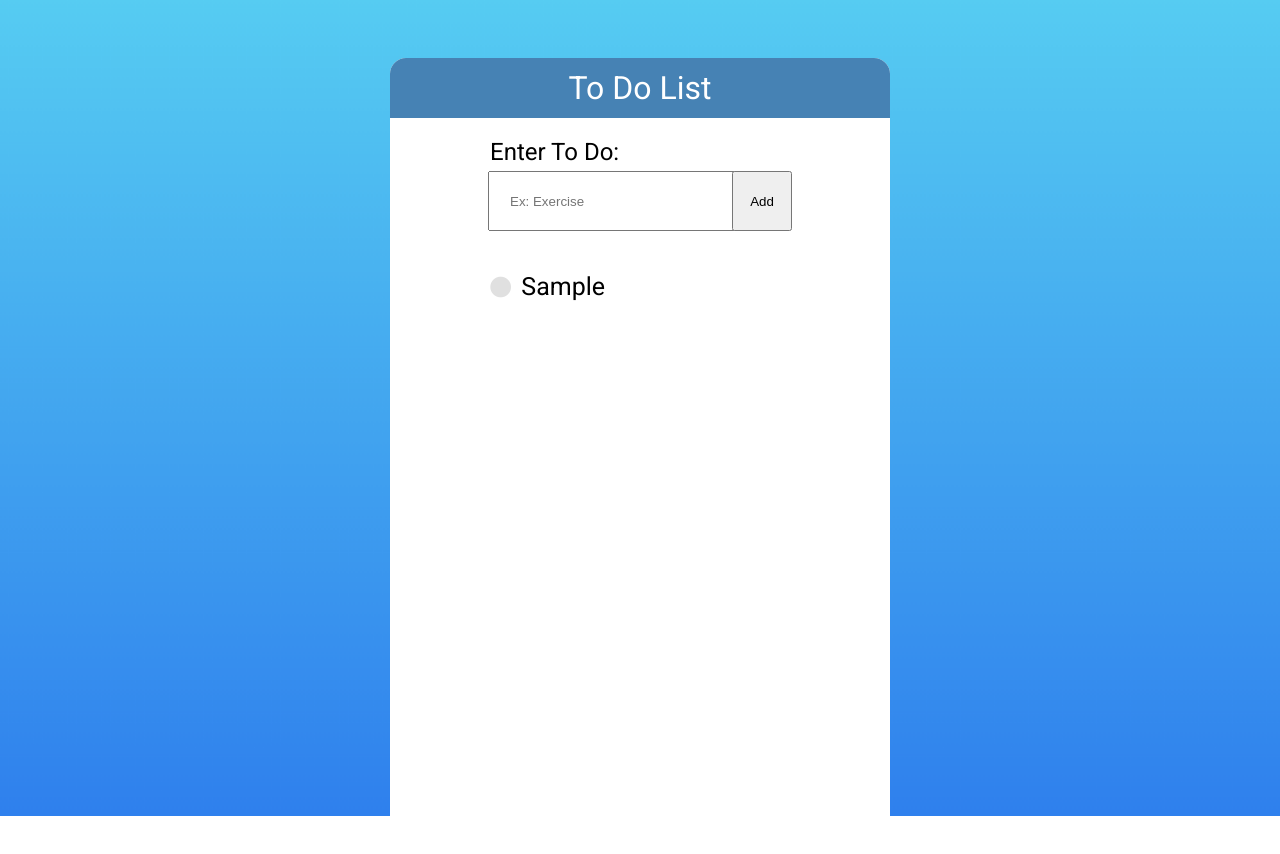
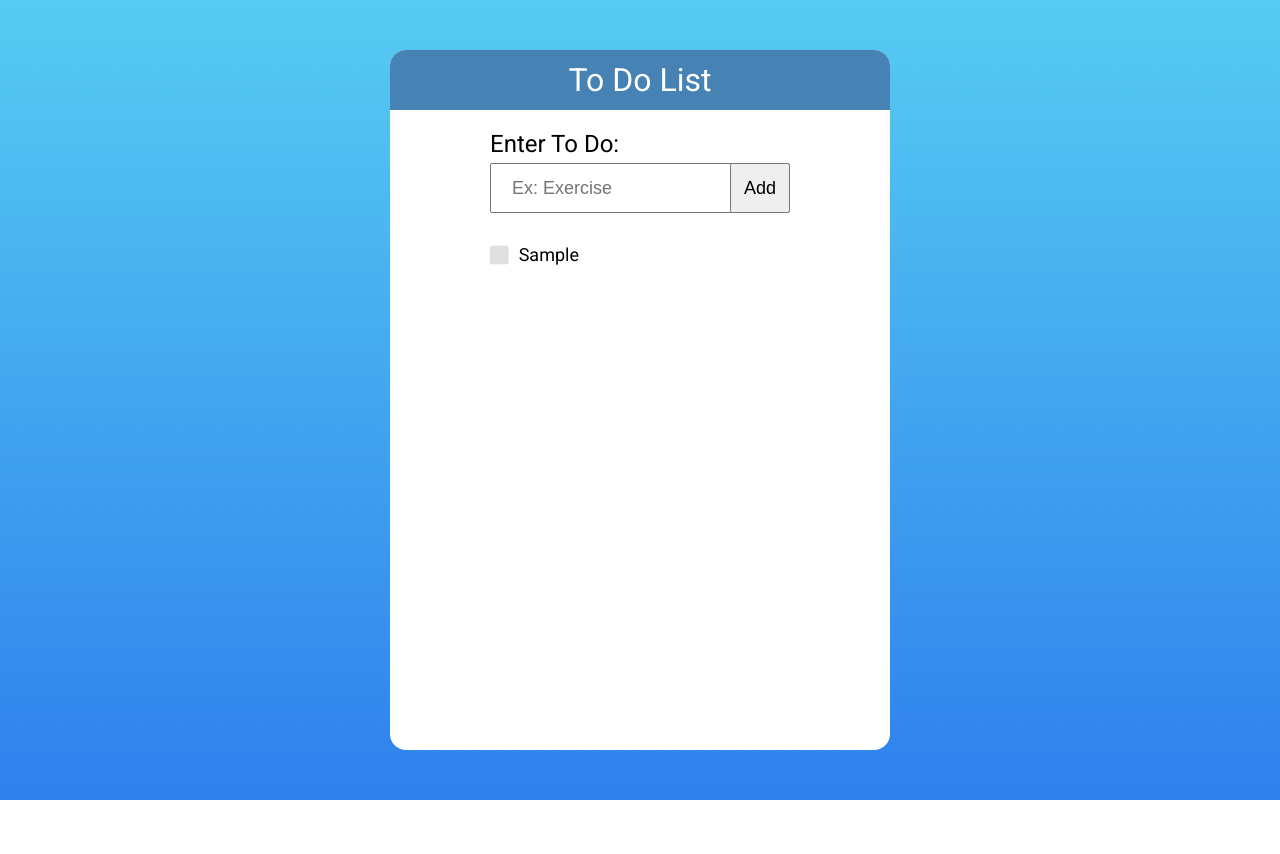
Before and after one commit to chrisdetmering/BryanHerreraRefactoredToDoApp, a plain HTML site: page index.html in a window 1280 px wide. Both pictures are taken after typing "Sample" into the empty fields and a click on the button "Add". After the commit the page ends 800 px from the top, so only its background shows below. Drawn offline with Linux system fonts and the light colour scheme.

Commit message:
fix card height growing w/ content

```diff
--- a/script.js
+++ b/script.js
@@ -1,7 +1,8 @@
 let todoList = [];
 let ul = document.getElementById('list');
-let uncheckBtn = 'fas fa-circle fa-lg uncheck';
-let checkBtn = 'fas fa-check-circle fa-lg check';
+let uncheckBtn = 'fas fa-square fa-lg uncheck';
+let checkBtn = 'fas fa-check-square fa-lg check';
+let deleteBtn = 'fas fa-times-circle delete-btn fa-lg';
 
 function validateInput() {
 	let newTodo = document.getElementById('newTodo').value;
@@ -20,7 +21,7 @@ function createListElement(todo) {
 	let span = document.createElement('span');
 	span.appendChild(document.createTextNode(todo));
 	let deleteButton = document.createElement('i');
-	deleteButton.className = 'fas fa-times-circle delete-btn fa-lg';
+	deleteButton.className = deleteBtn;
 	deleteButton.style.visibility = 'hidden';
 	deleteButton.addEventListener('click', todoDelete);
 	let checkDone = document.createElement('i');
@@ -43,16 +44,12 @@ function todoCheck() {
 		console.log(this);
 		this.nextElementSibling.className = 'strike';
 		this.setAttribute('data-done', 'true');
-		//this.classList.remove('far');
-		//this.classList.remove('fa-circle');
 		this.className = checkBtn;
 		this.nextElementSibling.nextElementSibling.style.visibility = 'visible';
 	} else {
 		console.log('not done');
 		this.nextElementSibling.classList.remove('strike');
 		this.setAttribute('data-done', 'false');
-		//this.classList.remove('fas');
-		//this.classList.remove('fa-check-circle');
 		this.className = uncheckBtn;
 		this.nextElementSibling.nextElementSibling.style.visibility = 'hidden';
 	}
--- a/style.css
+++ b/style.css
@@ -1,18 +1,27 @@
+html,
 body {
+	height: 100%;
+	margin: 0;
 	background-image: url('./Blue\ Skies.jpg');
 	background-repeat: no-repeat;
 	background-size: cover;
 	font-family: 'Roboto', sans-serif;
+	overflow-y: auto;
+	/* scroll-margin-bottom: 20px; */
+	/* margin-bottom: 10px; */
+}
+
+body {
 }
 .container {
-	height: 100vh;
+	height: auto;
 	display: flex;
 	justify-content: center;
+	height: 100vh;
 }
 
 .card {
 	width: 500px;
-	height: 800px;
 	margin: 50px;
 	display: flex;
 	flex-direction: column;
@@ -54,13 +63,19 @@ h2 {
 	flex-direction: column;
 }
 
+.form-inputs {
+	display: flex;
+	margin-left: 100px;
+	margin-right: 100px;
+}
+
 #newTodo {
-	padding: 12px 20px;
+	padding: 0px 20px;
 	width: 300px;
-	height: 60px;
+	height: 50px;
 	padding-right: 60px;
 	box-sizing: border-box;
-	/* font-size: 25px; */
+	font-size: 18px;
 }
 
 #newTodo:focus {
@@ -69,13 +84,23 @@ h2 {
 
 #add-btn {
 	margin-left: -60px;
-	height: 60px;
+	height: 50px;
 	width: 60px;
+	font-size: 18px;
 }
 
 .item-list {
 	width: 300px;
-	padding-top: 20px;
+	height: 100%;
+	margin-top: 10px;
+	margin-bottom: 10px;
+	padding-left: 100px;
+	padding-right: 100px;
+	background-color: white;
+	border-bottom-left-radius: 1rem;
+	border-bottom-right-radius: 1rem;
+
+	/* display: flex; */
 }
 
 ul {
@@ -91,7 +116,7 @@ li {
 
 li > span {
 	margin-left: 10px;
-	font-size: 25px;
+	font-size: 18px;
 }
 
 .uncheck {
@@ -111,6 +136,10 @@ li > span {
 	color: #f44336;
 }
 
+.delete-btn:hover {
+	color: #d83a2f;
+}
+
 .strike {
 	color: gray;
 	text-decoration: line-through;
```
